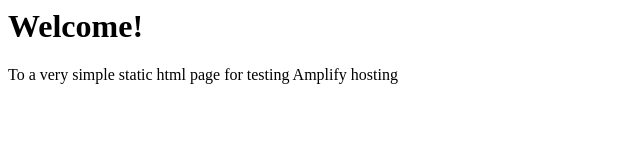
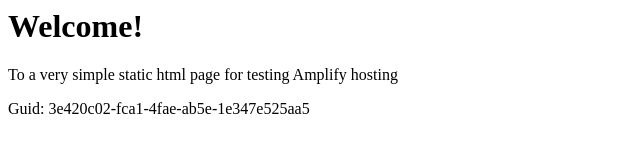
Before and after one commit to aws-aemilia-iad/Github-PR-Commit-Integration-Test-DoNotTouch-v1-prod-us-east-1, a website: page src/index.html in a window 1280 px wide. Shown: the whole page, without its empty margins (0-640 px from the left). Drawn offline with Linux system fonts and the light colour scheme.

Commit message:
commit from integ tests

```diff
--- a/src/index.html
+++ b/src/index.html
@@ -1,3 +1,5 @@
+
+
 <html lang="en">
 
 <head>
@@ -10,6 +12,6 @@
 <body>
     <h1>Welcome!</h1>
     <p>To a very simple static html page for testing Amplify hosting</p>
-</body>
+    <p>Guid: 3e420c02-fca1-4fae-ab5e-1e347e525aa5</p></body>
 
 </html>
```
